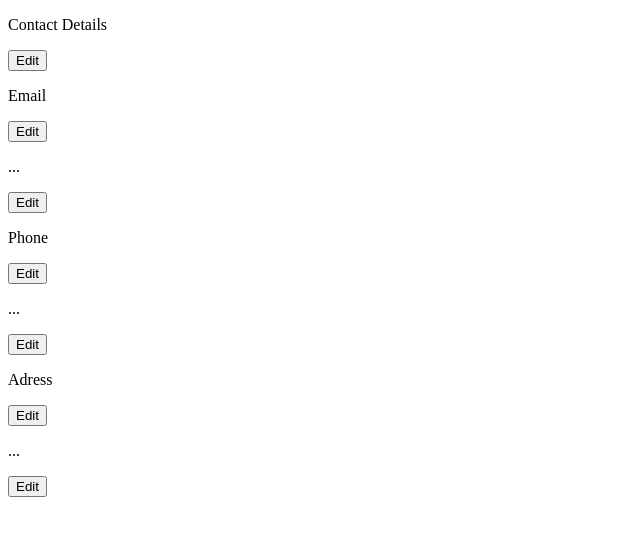
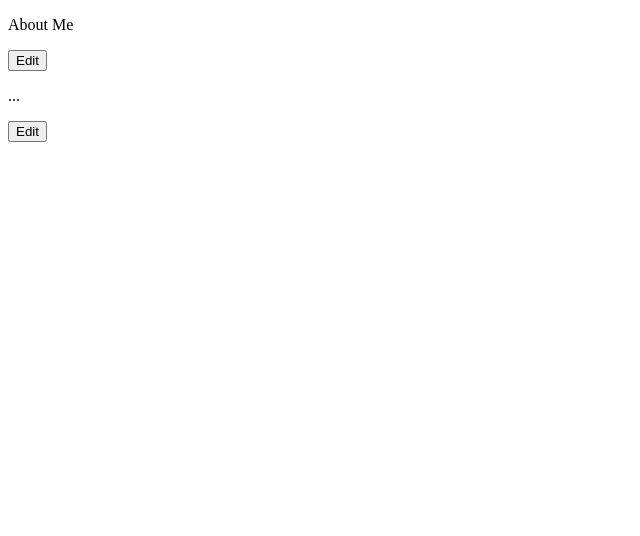
Before and after one commit to AlexandruIoan20/CV-Application-Project-, a React (Create React App) app in the folder cv-app/: page / in a window 1280 px wide. Shown: the top 536 px of the page, without its empty margins (0-640 px from the left). Built offline with nearby package versions, Linux system fonts and the light colour scheme.

Commit message:
Added About Me Section

```diff
--- a/cv-app/src/App.jsx
+++ b/cv-app/src/App.jsx
@@ -2,7 +2,7 @@ import React, { Component } from 'react';
 import InfoField from './components/infoField.jsx';
 import { InfoFieldMultiple } from './components/infoField.jsx';
 import ContactSection from './composed_components/contact.jsx';
-
+import AboutSection from './composed_components/aboutMeSection.jsx';
 
 export default class App extends Component {
   constructor (props) {
@@ -12,7 +12,7 @@ export default class App extends Component {
   render () {
     return (
       <section className='container'>
-        <ContactSection/>
+        <AboutSection/>
       </section>
     )
   }
--- a/cv-app/src/composed_components/aboutMeSection.jsx
+++ b/cv-app/src/composed_components/aboutMeSection.jsx
@@ -0,0 +1,16 @@
+import React, { Component } from "react";
+import InfoField from "../components/infoField.jsx";
+import { InfoFieldMultiple } from "../components/infoField.jsx";
+import NameBar from "../components/nameBar";
+
+export default class AboutSection extends Component {
+    constructor (props) {
+        super (props);
+    }
+
+    render () {
+        return (
+            <InfoField name = "About Me"/>
+        )
+    }
+}
```
